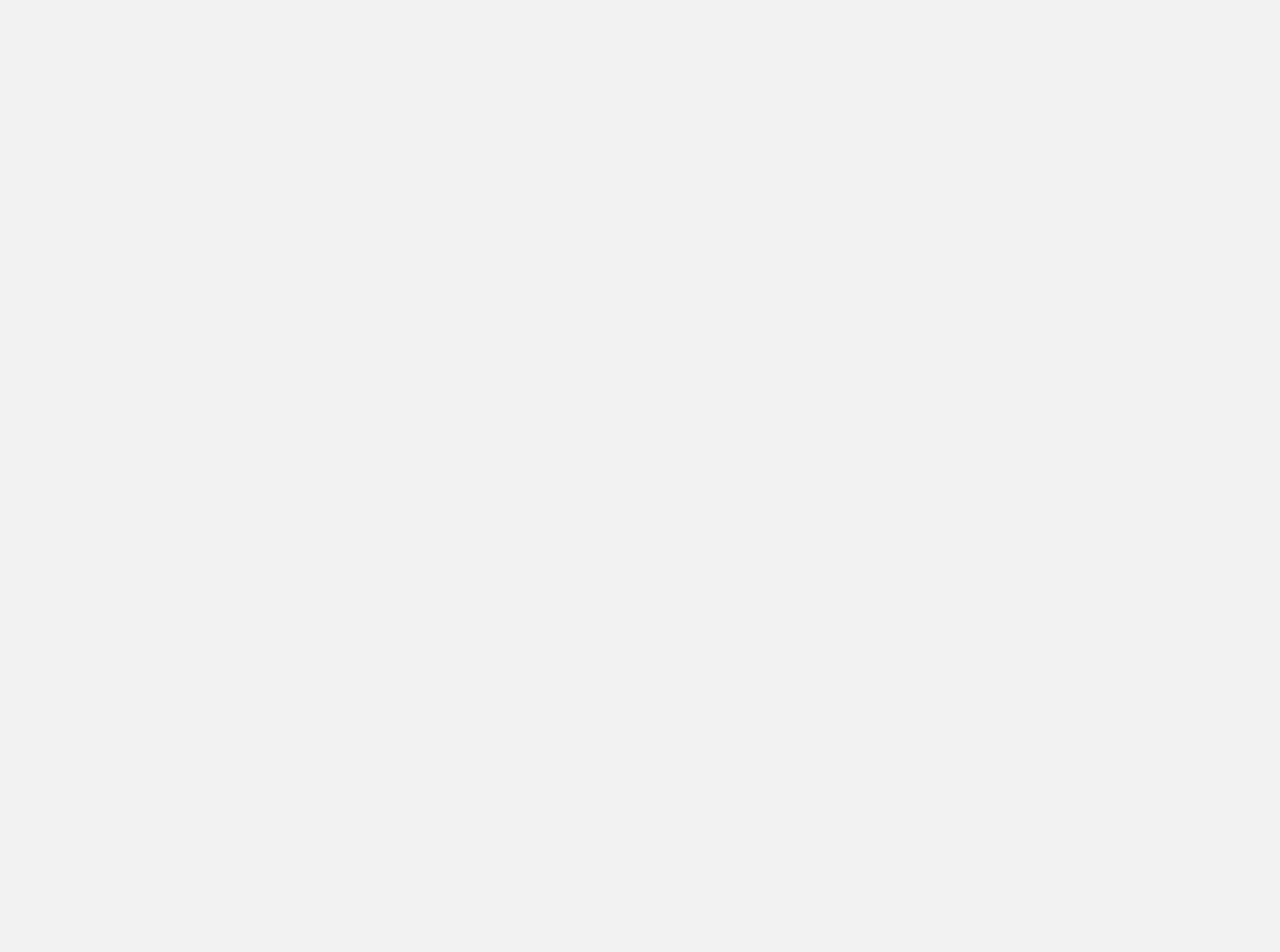
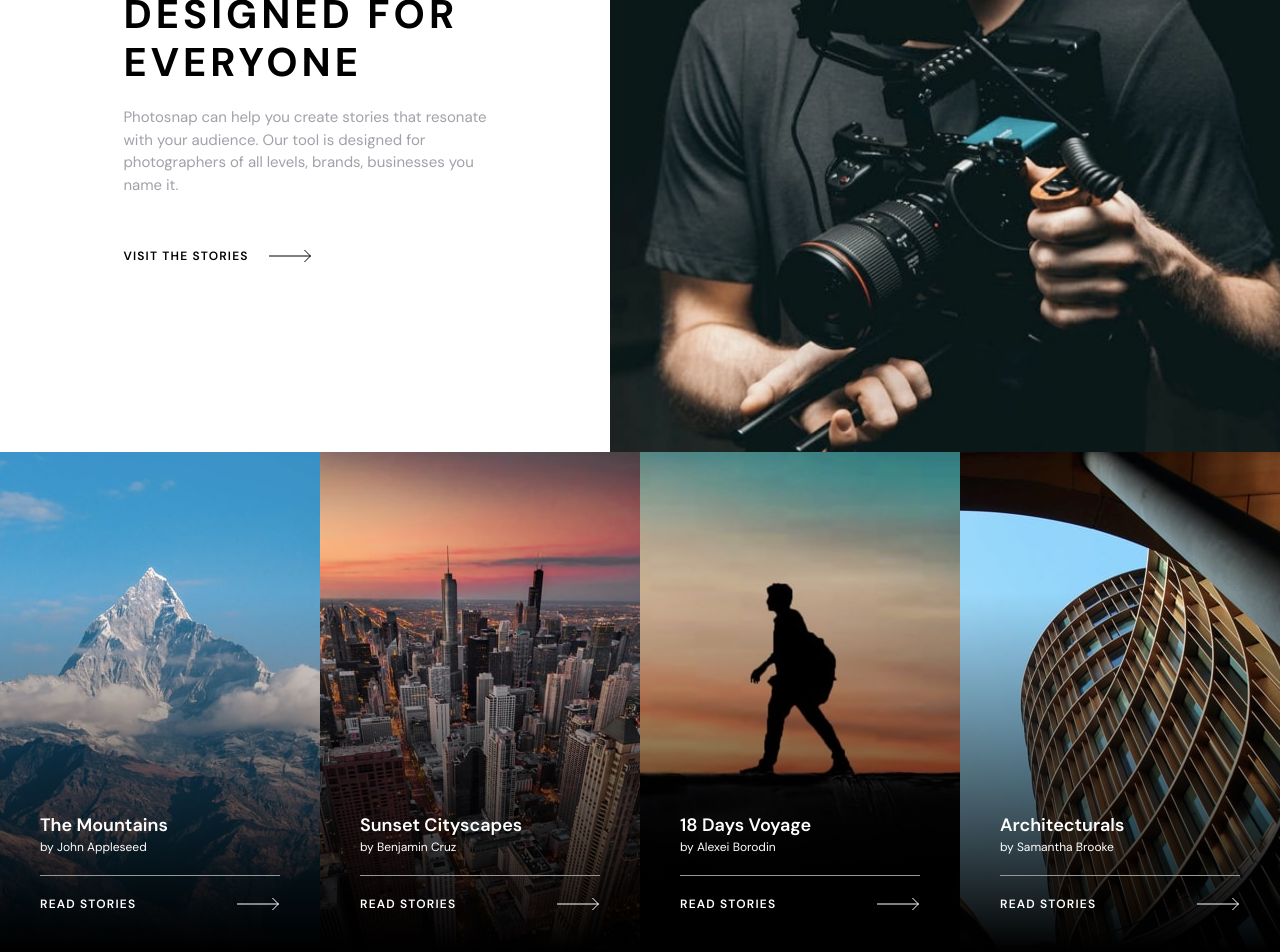
Before and after one commit to SeyrenZ/photosnap_landing_page, a Next.js app: page / in a window 1280 px wide. Shown: the part 1570-2522 px from the top of the page. Before the commit the page ends 1372 px from the top, so only its background shows below. Built offline with nearby package versions, Linux system fonts and the light colour scheme.

Commit message:
feat: add HomeContent2.tsx and HomeContent3.tsx

```diff
--- a/src/app/page.tsx
+++ b/src/app/page.tsx
@@ -1,11 +1,15 @@
 import Header from "@/components/Header";
 import HomeContent1 from "@/components/HomeContent1";
+import HomeContent2 from "@/components/HomeContent2";
+import HomeContent3 from "@/components/HomeContent3";
 
 export default function Home() {
   return (
     <main className="pt-[72px]">
       <Header />
       <HomeContent1 />
+      <HomeContent2 />
+      <HomeContent3 />
     </main>
   );
 }
--- /dev/null
+++ b/src/components/HomeContent2.tsx
@@ -0,0 +1,38 @@
+import Image from "next/image";
+import Link from "next/link";
+import React from "react";
+import { ArrowBlackProp, ArrowWhiteProp } from "./svgs";
+
+const HomeContent2 = () => {
+  return (
+    <div className="w-full md:h-[650px] h-auto max-auto">
+      <div className="w-full h-full max-w-[1440px] mx-auto flex md:flex-row flex-col items-center">
+        <div className="w-full lg:max-w-[610px] md:min-w-[495px] h-full md:p-0 px-[33px] py-20 flex items-center justify-center bg-white">
+          <div className="flex flex-col items-start gap-y-5">
+            <div className="md:text-[40px] text-[32px] md:leading-[48px] leading-[40px] text-black font-bold tracking-widest">
+              DESIGNED FOR
+              <br />
+              EVERYONE
+            </div>
+            <div className="md:text-md md:leading-normal text-[15px] leading-[25px] text-zinc-400">
+              Photosnap can help you create stories that resonate
+              <br /> with your audience. Our tool is designed for
+              <br /> photographers of all levels, brands, businesses you
+              <br /> name it.
+            </div>
+            <Link
+              href="#"
+              className="mt-8 text-xs text-black font-semibold tracking-widest hover:underline flex items-center gap-x-5"
+            >
+              VISIT THE STORIES
+              <ArrowBlackProp />
+            </Link>
+          </div>
+        </div>
+        <div className="w-full max-w-[830px] md:min-h-[655px] min-h-[294px] bg-designedForEveryone bg-cover bg-center md:order-last order-first" />
+      </div>
+    </div>
+  );
+};
+
+export default HomeContent2;
--- /dev/null
+++ b/src/components/HomeContent3.tsx
@@ -0,0 +1,74 @@
+import React from "react";
+import Image from "next/image";
+import Link from "next/link";
+import { ArrowWhiteProp } from "./svgs";
+
+const HomeContent3 = () => {
+  type Story = {
+    title: string;
+    author: string;
+    image: string;
+  };
+
+  const stories: Story[] = [
+    {
+      title: "The Mountains",
+      author: "John Appleseed",
+      image: "/mountains.jpg",
+    },
+    {
+      title: "Sunset Cityscapes",
+      author: "Benjamin Cruz",
+      image: "/cityscapes.jpg",
+    },
+    {
+      title: "18 Days Voyage",
+      author: "Alexei Borodin",
+      image: "/18-days-voyage.jpg",
+    },
+    {
+      title: "Architecturals",
+      author: "Samantha Brooke",
+      image: "/architecturals.jpg",
+    },
+  ];
+
+  return (
+    <div className="w-full h-auto">
+      <div className="w-full max-w-[1440px] mx-auto h-auto grid lg:grid-cols-4 sm:grid-cols-2 grid-cols-1">
+        {stories.map((story, index) => (
+          <div
+            key={index}
+            className="w-full sm:h-[500px] h-[375px] relative flex items-end justify-start"
+          >
+            <Image
+              src={story.image}
+              width={362}
+              height={500}
+              alt=""
+              className="w-full h-full absolute object-center object-cover z-10"
+            />
+            <div className="w-full h-[360px] p-10 bg-gradient-to-t from-black to-transparent flex flex-col items-start justify-end gap-y-5 relative z-20">
+              <div className="flex flex-col">
+                <div className="text-white text-lg font-semibold">
+                  {story.title}
+                </div>
+                <div className="text-white text-xs">by {story.author}</div>
+              </div>
+              <div className="w-full h-[1px] bg-[#979797]" />
+              <Link
+                href="#"
+                className="w-full text-xs text-white font-semibold tracking-widest hover:underline flex items-center justify-between gap-x-5"
+              >
+                READ STORIES
+                <ArrowWhiteProp />
+              </Link>
+            </div>
+          </div>
+        ))}
+      </div>
+    </div>
+  );
+};
+
+export default HomeContent3;
--- a/tailwind.config.ts
+++ b/tailwind.config.ts
@@ -11,6 +11,11 @@ const config: Config = {
       backgroundImage: {
         createShare: "url('/create-and-share.jpg')",
         beautifulStories: "url('/beautiful-stories.jpg')",
+        designedForEveryone: "url('/designed-for-everyone.jpg')",
+        theMountains: "url('/mountains.jpg')",
+        sunsetCity: "url('/cityscapes.jpg')",
+        daysVoyage: "url('/18-days-voyage.jpg')",
+        architecturals: "url('/architecturals.jpg')",
       },
     },
   },
```
